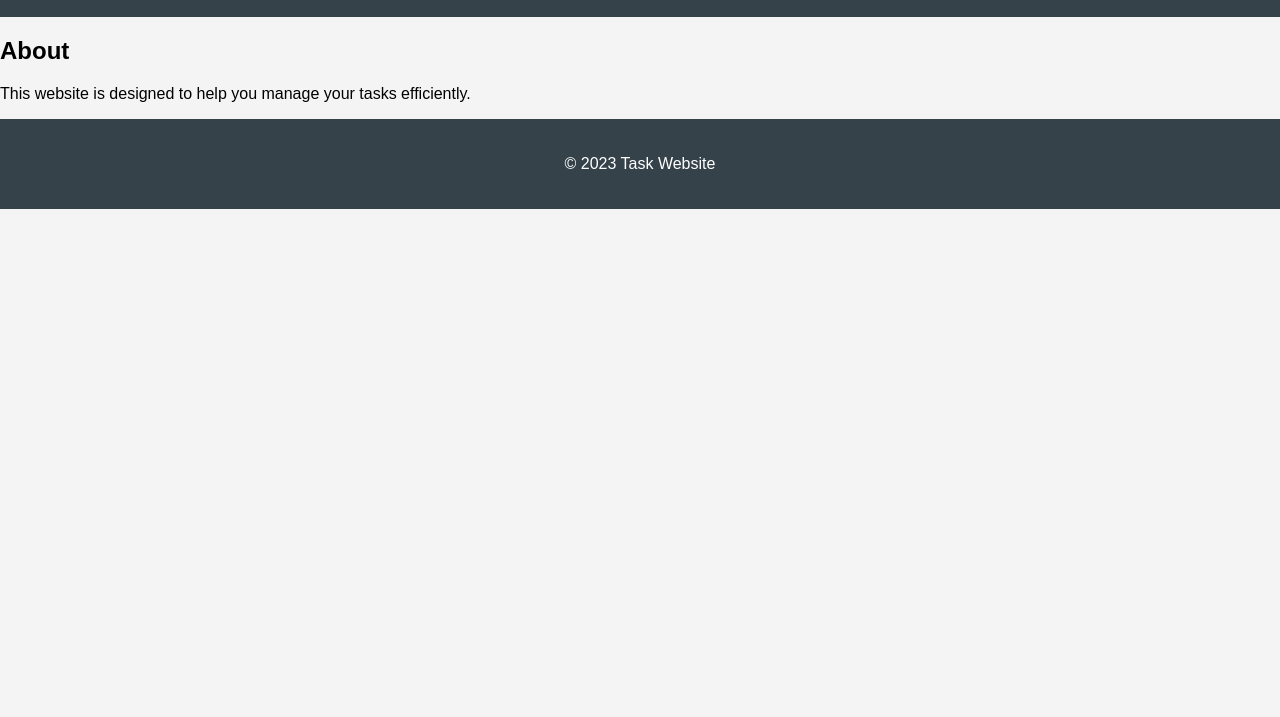
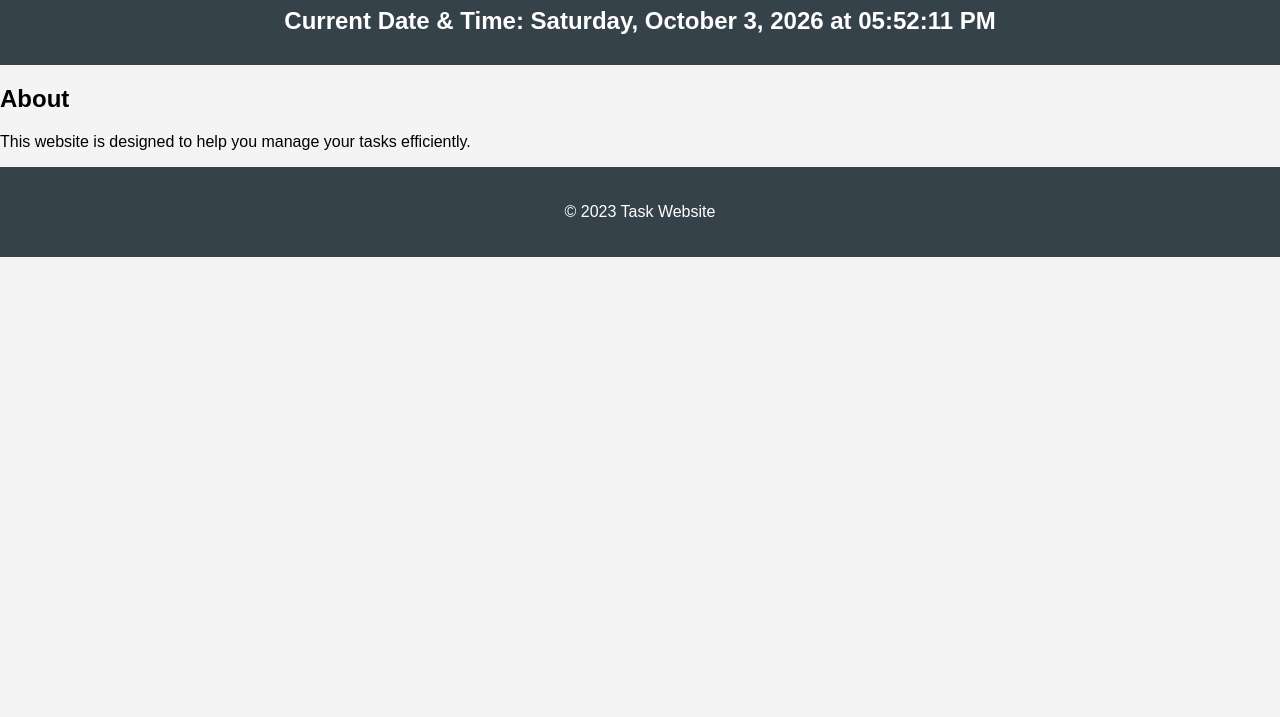
Before and after one commit to sajid-rh/team-task-tracker, a website: page src/index.html in a window 1280 px wide. Shown: the part 83-800 px from the top of the page. Drawn offline with Linux system fonts and the light colour scheme.

Commit message:
Add date and time display functionality to the website

```diff
--- a/src/index.html
+++ b/src/index.html
@@ -9,16 +9,20 @@
 <body>
     <header>
         <h1>Welcome to the Task Website</h1>
+        <h2 id="datetime-heading">Loading date and time...</h2>
     </header>
+
     <main>
         <section>
             <h2>About</h2>
             <p>This website is designed to help you manage your tasks efficiently.</p>
         </section>
     </main>
+
     <footer>
         <p>&copy; 2023 Task Website</p>
     </footer>
+
     <script src="js/main.js"></script>
 </body>
 </html>
--- a/src/js/main.js
+++ b/src/js/main.js
@@ -1 +1,20 @@
-// This file is intentionally left blank.
+function updateDateTime() {
+    const now = new Date();
+    const formatted = now.toLocaleString("en-US", {
+        weekday: "long",
+        year: "numeric",
+        month: "long",
+        day: "numeric",
+        hour: "2-digit",
+        minute: "2-digit",
+        second: "2-digit"
+    });
+
+    const heading = document.getElementById("datetime-heading");
+    if (heading) {
+        heading.textContent = "Current Date & Time: " + formatted;
+    }
+}
+
+updateDateTime();
+setInterval(updateDateTime, 1000);
```
